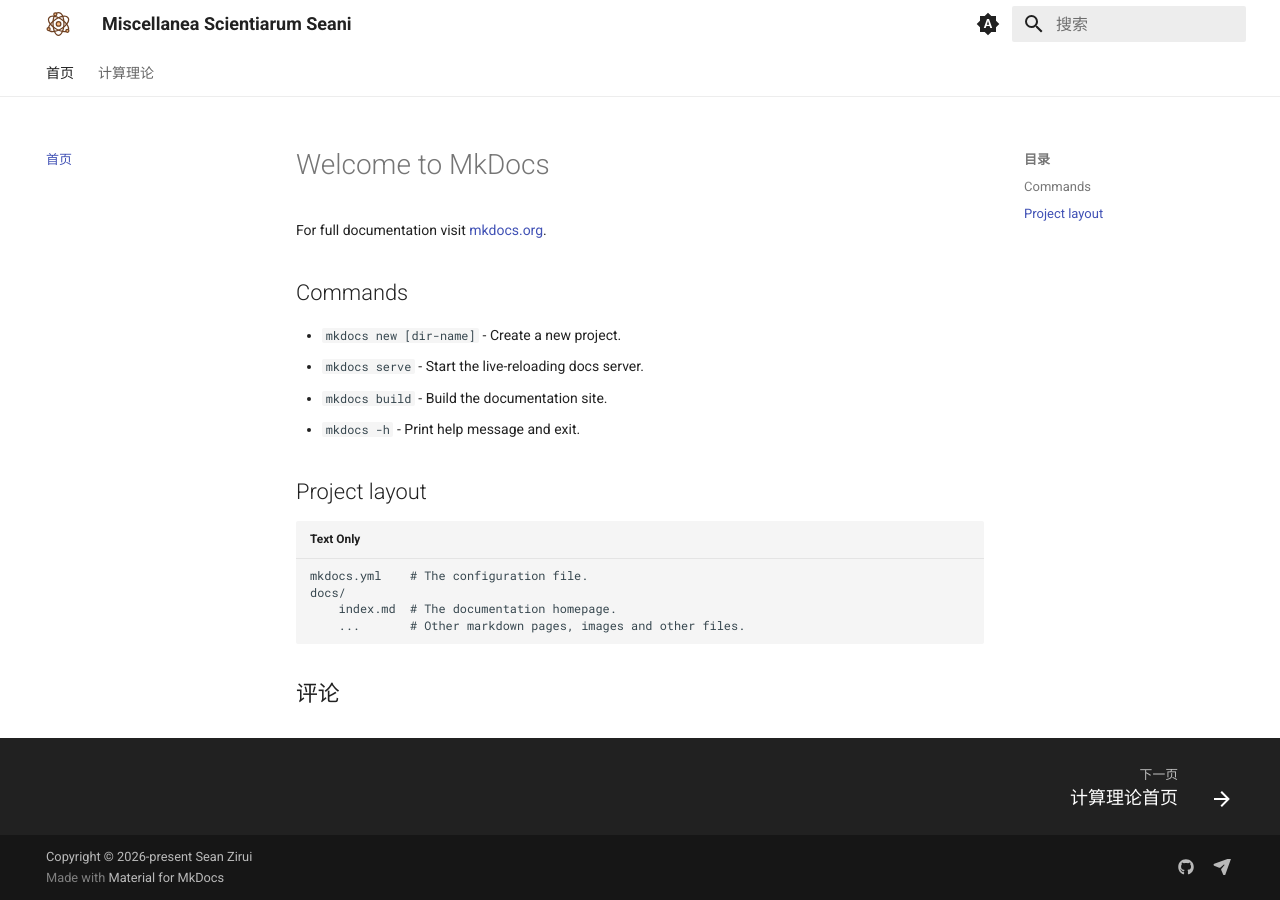
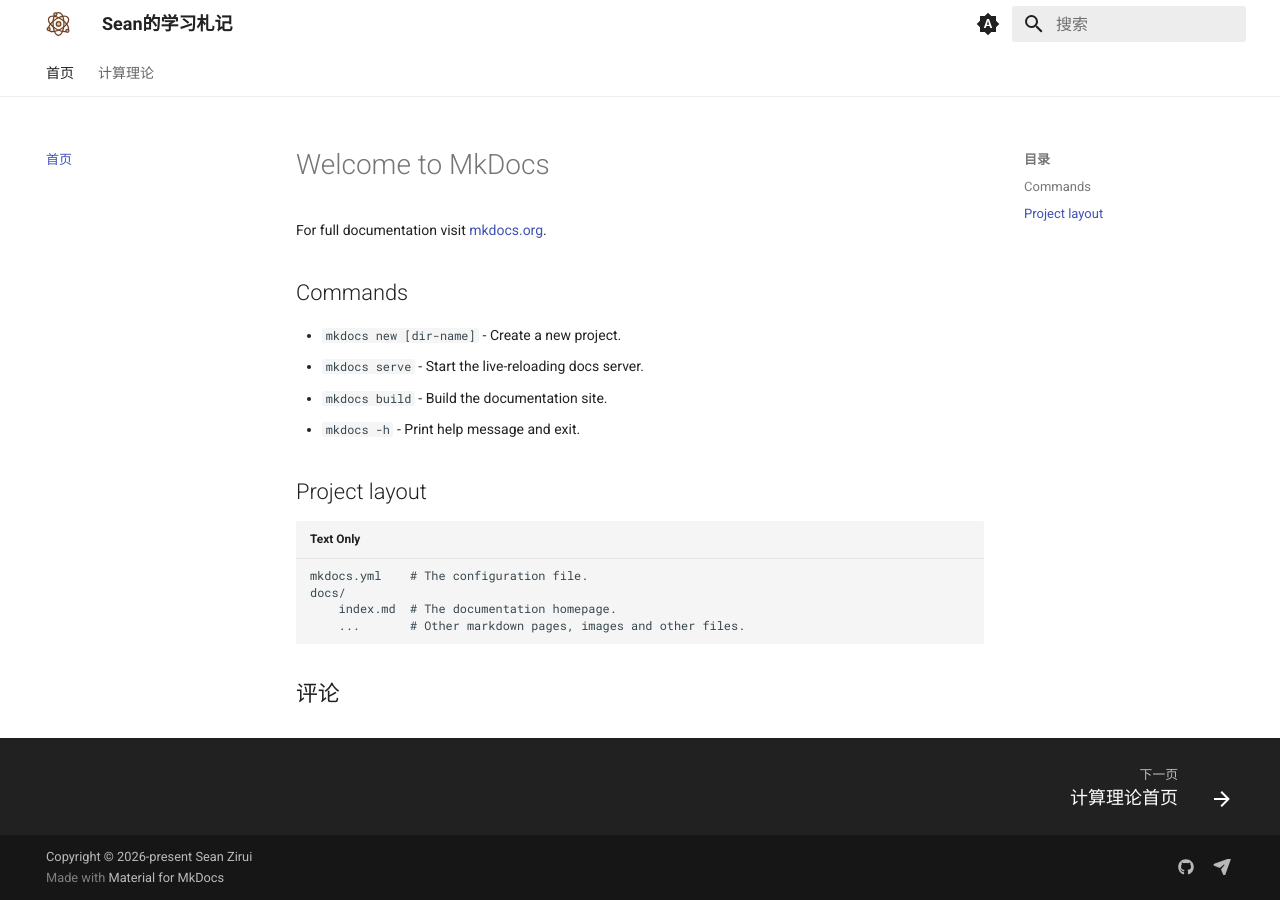
Before and after one commit to Seanzrui/study-note, an MkDocs documentation site: the page built from docs/index.md, in a window 1280 px wide. Built offline with MkDocs 1.6.1 and Material for MkDocs 9.7.7, drawn with Linux system fonts in a browser that asks for light colours; plug-ins that fetch from the network failed and are left out; comment, search, counter and statistics services are not loaded.

Commit message:
changed the site_name

```diff
--- a/mkdocs.yml
+++ b/mkdocs.yml
@@ -1,4 +1,4 @@
-site_name: Miscellanea Scientiarum Seani
+site_name: Sean的学习札记
 site_url: https://www.seanstudy.top
 theme:
   name: material
```
